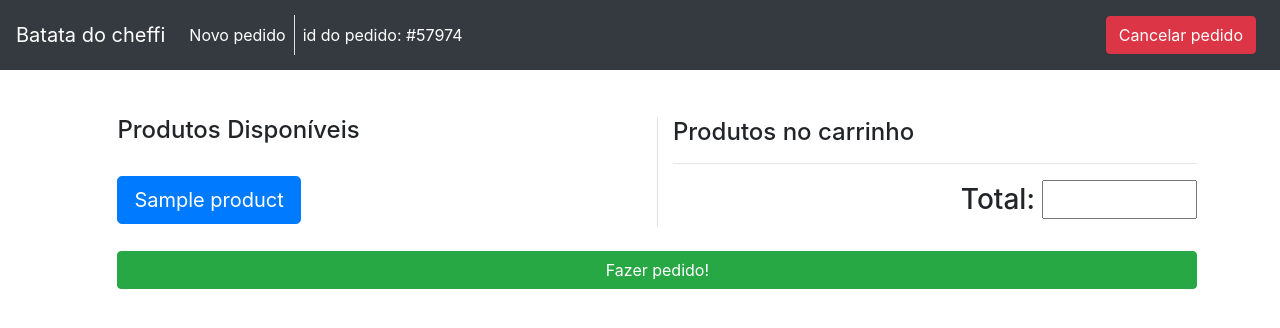
After one commit to fenol64/Store, a PHP site: page /orders/order.php in a window 1280 px wide. The commit adds this page. Shown: the top 328 px of the page. Run offline with PHP 8.4, Linux system fonts and the light colour scheme; tables that the repository leaves empty or names only in its code hold one stand-in row (values such as "Sample post"); some libraries are stand-ins or nearby versions.

Commit message:
buy cart done! and starting reports stuff

```diff
--- a/src/index/index.php
+++ b/src/index/index.php
@@ -15,7 +15,7 @@
       // kypress functions
       var options = {
         N: () => {
-          location.href = "../Sell/Sell.php"
+          location.href = "../orders/order.php"
         },
 
         R: () => {
--- a/src/js/Sells.js
+++ b/src/js/Sells.js
@@ -1,5 +1,5 @@
-var startElement =  document.getElementById('start-button');
-var stopElement =  document.getElementById('stop-button');
+var startElement =  document.getElementById('start-button')
+var stopElement =  document.getElementById('stop-button')
 
 startElement.addEventListener('click', () => {
 
--- /dev/null
+++ b/src/js/orders.js
@@ -0,0 +1,88 @@
+var totalElement, total, cart
+
+
+totalElement = document.querySelector('#total')
+total = 0.00
+cart = document.querySelector('#cart')
+
+function render (product) {
+    //converting data
+    let valorProduct = parseFloat(product[0]["value_product"])
+    total += valorProduct
+    //insert to HTML
+
+    totalElement.value = total
+    let BoxElement =  document.createElement('div')
+    BoxElement.setAttribute('class', 'p-3 pr-5 border m-3')
+    BoxElement.style.width = '100%'
+    let productText = document.createTextNode(product[0]["name_product"])
+
+    let spanElement =  document.createElement('span')
+    spanElement.setAttribute('class', 'text-right')
+    spanElement.setAttribute('style', 'margin-left: 83.7%')
+    let productvalue = document.createTextNode(product[0]["value_product"])
+
+
+    BoxElement.appendChild(productText)
+    cart.appendChild(BoxElement);
+
+    BoxElement.appendChild(spanElement)
+    spanElement.appendChild(productvalue)
+
+}
+
+function addtocart(id, id_order){
+
+    let data = {
+        type: "insert",
+        id,
+        id_order
+    }
+
+     $.post( "./orderController.php", data , res => {
+        data = JSON.parse(res)
+        render(data)
+        updatetotal(data, id_order)
+    });
+
+}
+
+function updatetotal (id_order) {
+
+    let data = {
+        type: "updatetotal",
+        total: total,
+        id_order
+    }
+
+     $.post( "./orderController.php", data);
+}
+
+function cancelorder(id_order) {
+
+    let data = {
+        type: "cancel",
+        id_order
+    }
+
+    if (confirm('Realmente deseja cancelar?')) {
+        $.post( "./orderController.php", data, res => {
+            location.href = "../index/index.php"
+        });
+    }
+}
+
+
+function submitorder(id_order) {
+
+    let data = {
+        type: "submited",
+        id_order
+    }
+
+    $.post( "./orderController.php", data, () => {
+        alert('Pedido feito com sucesso!')
+        location.href = "../index/index.php"
+    });
+
+}
--- /dev/null
+++ b/src/orders/order.php
@@ -0,0 +1,89 @@
+<?php
+    session_start();
+    include_once '../includes/conection.php';
+    //order insert
+
+    $con = getConnection();
+
+    $idorder = rand(10000, 100000);
+
+
+    $sql = "INSERT INTO orders VALUES ('$idorder', default, default, default)";
+
+    if ($con->exec($sql)) {
+        // foi
+    }
+
+
+?>
+<!DOCTYPE html>
+<html lang="en">
+<head>
+<meta charset="utf-8">
+    <meta name="viewport" content="width=device-width, initial-scale=1, shrink-to-fit=no">
+    <!-- Bootstrap CSS -->
+    <link rel="stylesheet" href="../../node_modules/bootstrap/dist/css/bootstrap.min.css">
+    <link rel="stylesheet" href="./order.css">
+    <title>Batata do cheffi</title>
+</head>
+<body>
+    <nav class="navbar navbar-expand-lg navbar-dark bg-dark">
+        <a class="navbar-brand">Batata do cheffi</a>
+        <div class="navbar-nav">
+            <a class="nav-item nav-link active border-right">
+                Novo pedido
+            </a>
+            <a class="nav-item nav-link active" href="#">
+                id do pedido: #<?=$idorder?> <!-- php id -->
+            </a>
+        </div>
+        <div class="navbar-nav ml-auto">
+            <a class="nav-item nav-link active" href="#">
+                <button type="button" class="btn btn-danger" onclick="cancelorder(<?=$idorder?>)"> Cancelar pedido </button>
+            </a>
+        </div>
+    </nav>
+    <div style="margin-left: 8%">
+        <div class="row container mt-5" >
+            <div class="col pt-2 border-right">
+                <h4 style="margin-top: -2%" class="pb-4">Produtos Disponíveis</h4>
+                <?php
+
+                    $con = getConnection();
+
+                    $sql = "SELECT * FROM products";
+                    $stmt = $con->prepare($sql);
+                    $stmt->execute();
+
+                    $result = $stmt->fetchAll();
+                    $cont = 1;
+                    foreach ($result as $value) {
+                        echo "
+                            <button type=\"button\" class=\"btn btn-primary btn-lg\" onclick=\"addtocart(".$value["id_product"].", $idorder)\">".$value["name_product"]."</button>
+                        ";
+                    }
+
+                ?>
+            </div>
+            <div class="col">
+                <h4>Produtos no carrinho</h4>
+                <div id="cart"></div>
+                <hr>
+                <h3 class="text-right d-block"> Total: <input type="text" id="total" size="4" readonly></h3>
+            </div>
+            <div class="w-100"></div>
+            <div class="col w-100">
+                <button class="btn btn-success w-100  mt-4" onclick="submitorder(<?=$idorder?>)"> Fazer pedido! </button>
+            </div>
+        </div>
+    </div>
+</body>
+    <script src="../../node_modules/feather-icons/dist/feather.min.js"></script>
+    <script src="../../node_modules/jquery/dist/jquery.min.js"></script>
+    <script src="../../node_modules/popper.js/dist/umd/popper.min.js"></script>
+    <script src="../../node_modules/bootstrap/dist/js/bootstrap.min.js"></script>
+    <script src="../js/orders.js"></script>
+    <script>
+        feather.replace()
+    </script>
+</html>
```
Also changed, not shown: src/includes/nav.php (+1 -9 lines), src/orders/orderController.php (added, +71 -0 lines), src/orders/order.css (added).
